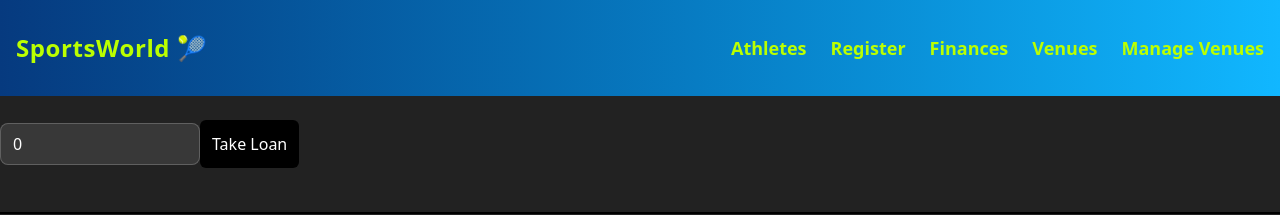
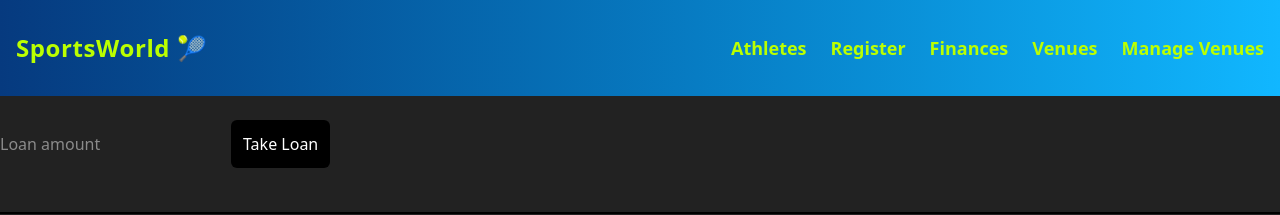
Before and after one commit to Hannahhoilo/DS3103-Webutvikling, a React app in the folder Frontend/: page /Finances in a window 1280 px wide. Shown: the top 215 px of the page. Built offline with nearby package versions, Linux system fonts and the light colour scheme; no server answers; the HTML template or start-up script is replaced by a standard one.

Commit message:
frontend

```diff
--- a/Frontend/src/components/Finance/FinanceLoan.tsx
+++ b/Frontend/src/components/Finance/FinanceLoan.tsx
@@ -1,8 +1,8 @@
 import { useState, useEffect } from "react";
 import FinanceService from "../../services/FinanceService";
 
-export default function LoanComponent() {
-  const [loanAmount, setLoanAmount] = useState(0);
+   function LoanComponent() {
+  const [loanAmount, setLoanAmount] = useState<number | "">("");
   const [finance, setFinance] = useState<any>(null);
 
   useEffect(() => {
@@ -10,33 +10,39 @@ export default function LoanComponent() {
   }, []);
 
   const handleLoan = async () => {
-    if (loanAmount <= 0) {
-      alert("Beløpet må være større enn 0");
-      return;
-    }
+    const amount = Number(loanAmount);
 
-    const updatedFinance = await FinanceService.takeLoan(loanAmount);
-    setFinance(updatedFinance);
-    setLoanAmount(0);
+    if (amount <= 0) return;
+
+    const updatedFinance = await FinanceService.takeLoan(amount);
+
+
+    setFinance(updatedFinance); //oppdaterer ved butten klikk
+
+    setLoanAmount("");
   };
 
   return (
     <div>
 
+      <input
+  type="number"
+  value={loanAmount}
+  onChange={(e) =>
+  setLoanAmount(e.target.value === "" ? "" : Number(e.target.value))}
+  placeholder="Loan amount"
+/>
 
-      <input
-      className="w-50 px-3 py-2 rounded-lg bg-white/10 border border-white/20
-         text-white placeholder-white/60
-         focus:outline-none focus:ring-2 focus:ring-blue-400" //endre her senere
-        type="number"
-        value={loanAmount}
-        onChange={(e) => setLoanAmount(Number(e.target.value))}
-        placeholder="Loan amount"
-      />
 
       <button
-      className="bg-black text-white mx-auto my-6 rounded-md p-3 hover:bg-gray-500"
-      onClick={handleLoan}>Take Loan</button>
+        className="bg-black text-white mx-auto my-6 rounded-md p-3 hover:bg-gray-500"
+        onClick={handleLoan}
+      >
+        Take Loan
+      </button>
     </div>
   );
-} //ok
+}
+
+
+export default LoanComponent;
```
Also changed, not shown: Frontend/src/services/FinanceService.ts (line endings or trailing spaces).
